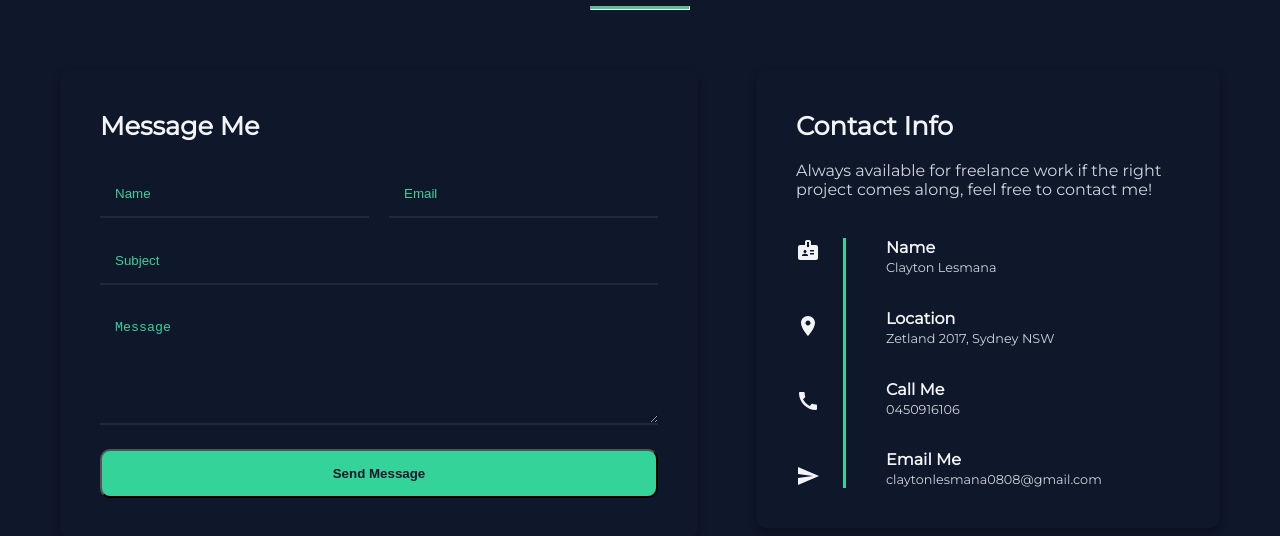
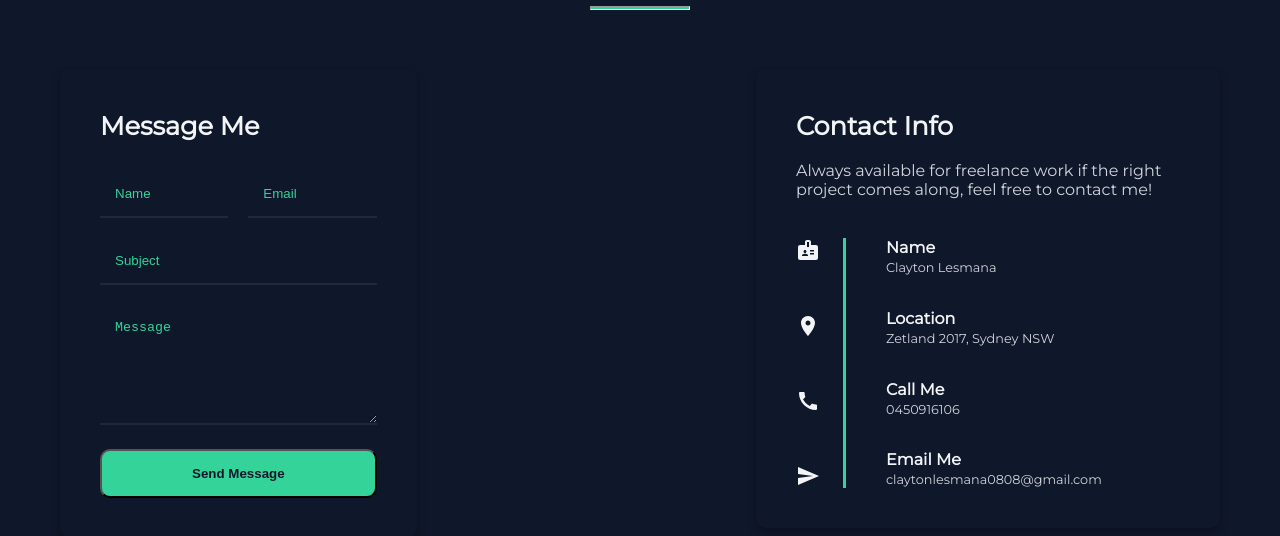
Before and after one commit to ClaytonLesmana/Portfolio, a React (Vite) app: page / in a window 1280 px wide. Shown: the part 3676-4212 px from the top of the page. Built offline with nearby package versions, Linux system fonts and the light colour scheme; a web font is replaced by a local one.

Commit message:
added email api in contact page

```diff
--- a/pages/contact.jsx
+++ b/pages/contact.jsx
@@ -7,6 +7,28 @@ import { useAnimateUnderline } from "../components/hook/ useAnimateUnderline";
 
 function contact() {
   const underlineRef = useAnimateUnderline();
+  const onSubmit = async (event) => {
+    event.preventDefault();
+    const formData = new FormData(event.target);
+
+    formData.append("access_key", "a433072f-74c6-4f49-82f7-795a8ea3d879");
+
+    const object = Object.fromEntries(formData);
+    const json = JSON.stringify(object);
+
+    const res = await fetch("https://api.web3forms.com/submit", {
+      method: "POST",
+      headers: {
+        "Content-Type": "application/json",
+        Accept: "application/json",
+      },
+      body: json,
+    }).then((res) => res.json());
+
+    if (res.success) {
+      console.log("Success", res);
+    }
+  };
 
   return (
     <div className="contact-section">
@@ -17,6 +39,7 @@ function contact() {
       </div>
 
       <div className="contact-content">
+        <form onSubmit={onSubmit}>
           {/* Left - Message Form */}
           <div className="message-form">
             <h3>Message Me</h3>
@@ -32,6 +55,7 @@ function contact() {
               </button>
             </form>
           </div>
+        </form>
 
         {/* Right - Contact Info */}
         <div className="contact-info">
```
Lines whose indentation alone changed are shown as unchanged.
